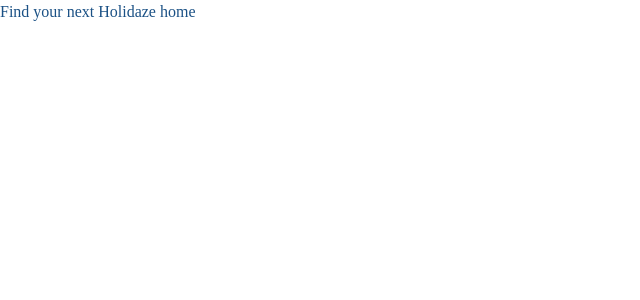
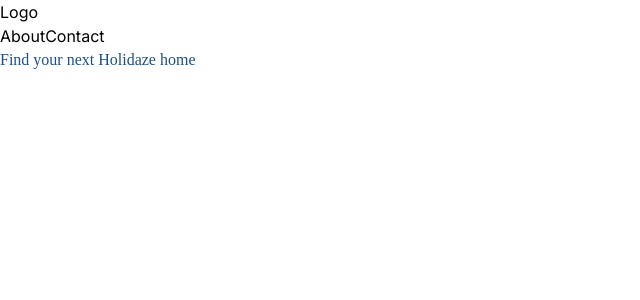
Before and after one commit to maleneivy/holidaze, a Next.js app: page / in a window 1280 px wide. Shown: the top 300 px of the page, without its empty margins (0-640 px from the left). Built offline with nearby package versions, Linux system fonts and the light colour scheme.

Commit message:
Added Navbar with Links

```diff
--- a/src/app/layout.js
+++ b/src/app/layout.js
@@ -1,5 +1,6 @@
 import { Inter } from "next/font/google";
 import "./globals.css";
+import Navbar from "@/components/Navbar/Navbar";
 
 const inter = Inter({ subsets: ["latin"] });
 
@@ -11,7 +12,9 @@ export const metadata = {
 export default function RootLayout({ children }) {
   return (
     <html lang="en">
-      <body className={inter.className}>{children}</body>
+      <body className={inter.className}>
+        <Navbar />
+        {children}</body>
     </html>
   );
 }
--- /dev/null
+++ b/src/components/Navbar/Navbar.jsx
@@ -0,0 +1,19 @@
+import Link from "next/link";
+import Links from "./links/Links";
+
+const Navbar = () => {
+    return (
+        <>
+        <div>
+            <Link href="/">
+                <p>Logo</p>
+            </Link>
+        </div>
+        <div>
+            <Links />
+        </div>
+        </>
+    );
+};
+
+export default Navbar;
--- /dev/null
+++ b/src/components/Navbar/links/Links.jsx
@@ -0,0 +1,25 @@
+const { default: Link } = require("next/link");
+
+const Links = () => {
+
+    const links = [
+        {
+            title: "About",
+            path: "/about",
+        },
+        {
+            title: "Contact",
+            path: "/contact",
+        },
+    ];
+
+    return (
+        <div>
+            {links.map((link=>(
+                <Link href={link.path} key={link.title}>{link.title}</Link>
+            )))}
+        </div>
+    );
+};
+
+export default Links;
```
